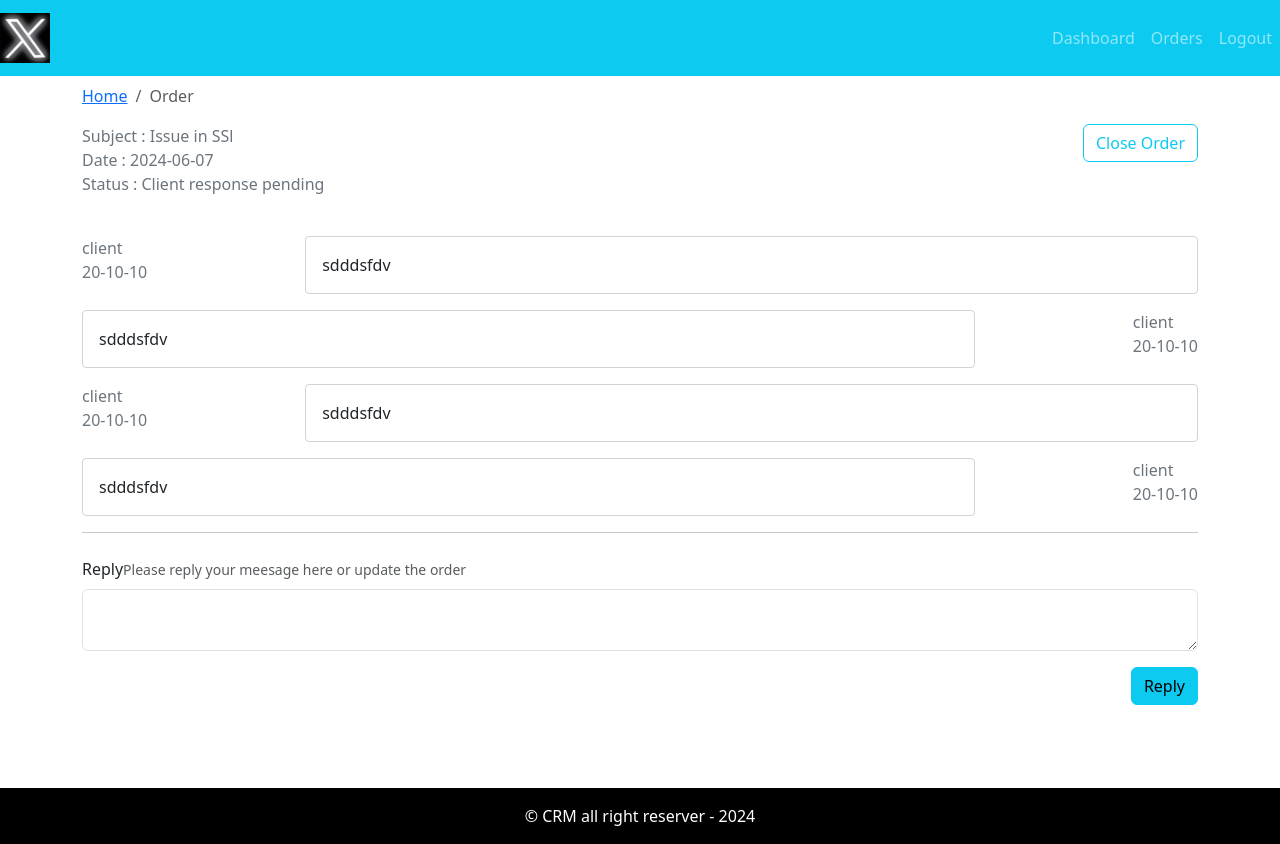
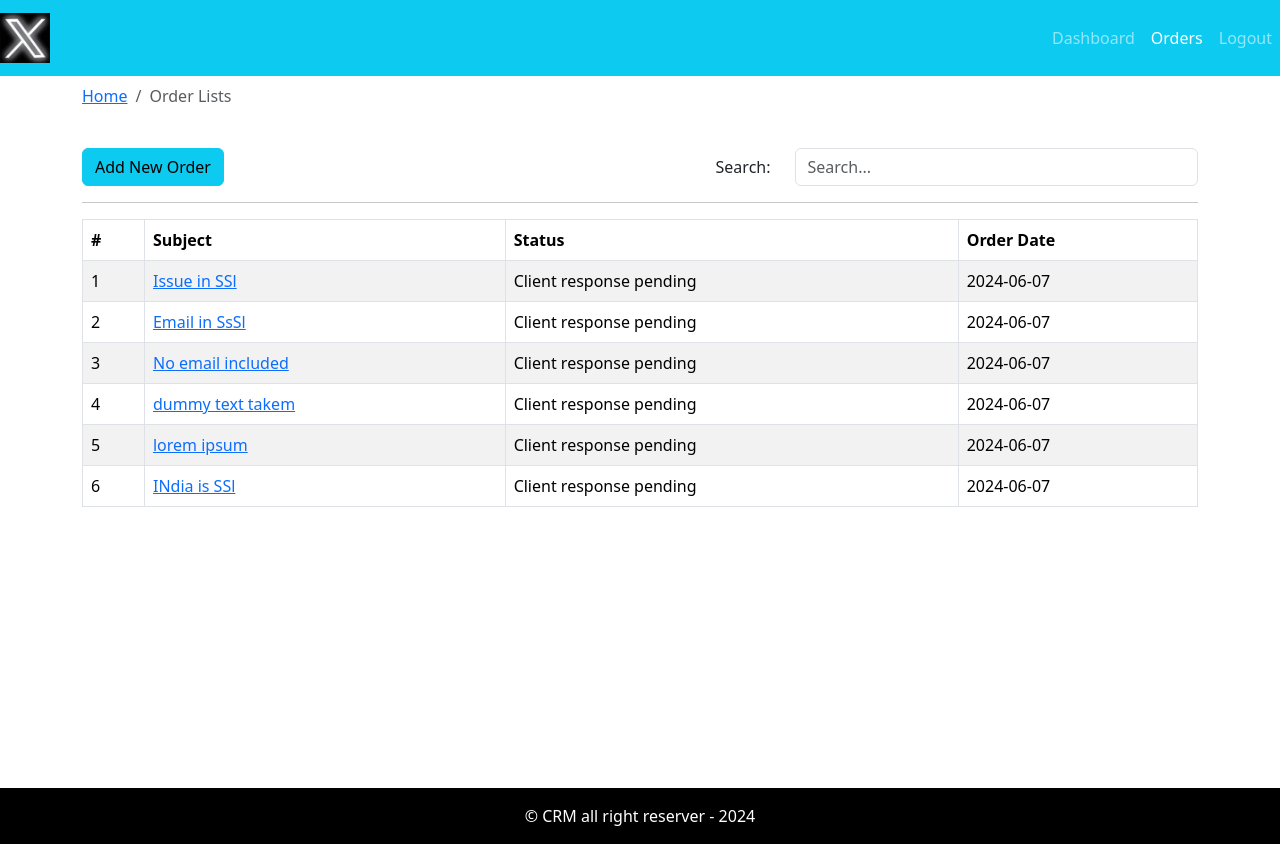
Before and after one commit to ASHYISH/crm-frontend, a React (Create React App) app: page /orders in a window 1280 px wide. Built offline with nearby package versions, Linux system fonts and the light colour scheme.

Commit message:
added react router

```diff
--- a/package.json
+++ b/package.json
@@ -11,6 +11,8 @@
     "react": "^18.3.1",
     "react-bootstrap": "^2.10.2",
     "react-dom": "^18.3.1",
+    "react-router-bootstrap": "^0.26.2",
+    "react-router-dom": "^6.23.1",
     "react-scripts": "5.0.1",
     "web-vitals": "^2.1.4"
   },
--- a/src/App.js
+++ b/src/App.js
@@ -1,4 +1,5 @@
 import React from "react";
+import { BrowserRouter as Router, Routes, Route } from "react-router-dom";
 import "./App.css";
 import { Entry } from "./pages/entry/Entry.page";
 import { DafaultLayout } from "./layout/DafaultLayout";
@@ -10,12 +11,17 @@ import { Order } from "./pages/order/Order.page";
 function App() {
   return (
     <div className="App">
-      <DafaultLayout>
-        {/* <Dashboard /> */}
-        {/* <AddOrder /> */}
-        {/* <OrderLists /> */}
-        <Order />
-      </DafaultLayout>
+      <Router>
+        <DafaultLayout>
+          <Routes>
+            <Route path="/" element={<Entry />} />
+            <Route path="/dashboard" element={<Dashboard />} />
+            <Route path="/add-order" element={<AddOrder />} />
+            <Route path="/orders" element={<OrderLists />} />
+            <Route path="/order/:tId" element={<Order />} />
+          </Routes>
+        </DafaultLayout>
+      </Router>
     </div>
   );
 }
--- a/src/components/add-order-form/AddOrderForm.Comp.js
+++ b/src/components/add-order-form/AddOrderForm.Comp.js
@@ -5,8 +5,6 @@ import PropTypes from "prop-types";
 import "./add-order-form.style.css";
 
 export const AddOrderForm = ({ handleOnSubmit, handleOnChange, frmData }) => {
-  console.log(frmData);
-
   return (
     <Accordion className="mt-3 add-new-order bg-light">
       <h1 className="text-info text-center">Add New Order</h1>
--- a/src/components/order-table/OrderTable.comp.js
+++ b/src/components/order-table/OrderTable.comp.js
@@ -1,5 +1,6 @@
 import React from "react";
 import { Table } from "react-bootstrap";
+import { useNavigate, Link } from "react-router-dom";
 
 import PropTypes from "prop-types";
 
@@ -19,7 +20,9 @@ export const OrderTable = ({ Orders }) => {
           Orders.map((row) => (
             <tr key={row.id}>
               <td>{row.id}</td>
-              <td>{row.subject}</td>
+              <td>
+                <Link to={`/order/${row.id}`}>{row.subject}</Link>
+              </td>
               <td>{row.status}</td>
               <td>{row.addedAt}</td>
             </tr>
--- a/src/layout/partials/Header.comp.js
+++ b/src/layout/partials/Header.comp.js
@@ -1,8 +1,15 @@
 import React from "react";
-import { Navbar, Nav, NavbarBrand } from "react-bootstrap";
+import { Navbar, Nav } from "react-bootstrap";
 import logo from "../../assets/img/images (1).jpeg";
+import { useNavigate } from "react-router-dom";
+import { LinkContainer } from "react-router-bootstrap";
 
 export const Header = () => {
+  const navigate = useNavigate();
+
+  const logMeOut = () => {
+    navigate("/");
+  };
   return (
     <Navbar collapseOnSelect variant="dark" bg="info" expand="md">
       <Navbar.Brand>
@@ -11,9 +18,13 @@ export const Header = () => {
       <Navbar.Toggle aria-controls="basic-navbar-nav" />
       <Navbar.Collapse id="basic-navbar-nav">
         <Nav className="ms-auto">
-          <Nav.Link href="/dashboard">Dashboard</Nav.Link>
-          <Nav.Link href="/dashboard">Orders</Nav.Link>
-          <Nav.Link href="/dashboard">Logout</Nav.Link>
+          <LinkContainer to="/dashboard">
+            <Nav.Link>Dashboard</Nav.Link>
+          </LinkContainer>
+          <LinkContainer to="/orders">
+            <Nav.Link>Orders</Nav.Link>
+          </LinkContainer>
+          <Nav.Link onClick={logMeOut}>Logout</Nav.Link>
         </Nav>
       </Navbar.Collapse>
     </Navbar>
--- a/src/pages/dashboard/Dashboard.page.js
+++ b/src/pages/dashboard/Dashboard.page.js
@@ -3,6 +3,7 @@ import { Container, Row, Col, Button } from "react-bootstrap";
 import { OrderTable } from "../../components/order-table/OrderTable.comp";
 import Orders from "../../assets/data/dummy-data.json";
 import { PageBreadCrumb } from "../../components/breadcrumb/BreadCrumb.comp";
+import { useNavigate, Link } from "react-router-dom";
 
 export const Dashboard = () => {
   return (
@@ -14,12 +15,14 @@ export const Dashboard = () => {
       </Row>
       <Row>
         <Col className="text-center mt-5 mb-2">
+          <Link to="/add-order">
             <Button
               variant="info"
               style={{ fontSize: " 2rem", padding: "10px 30px" }}
             >
               Add New Order
             </Button>
+          </Link>
         </Col>
       </Row>
       <Row>
--- a/src/pages/order-list/OrderLists.page.js
+++ b/src/pages/order-list/OrderLists.page.js
@@ -4,6 +4,7 @@ import { PageBreadCrumb } from "../../components/breadcrumb/BreadCrumb.comp";
 import { SearchForm } from "../../components/search-form/SearchForm.comp";
 import { OrderTable } from "../../components/order-table/OrderTable.comp";
 import Orders from "../../assets/data/dummy-data.json";
+import { useNavigate, Link } from "react-router-dom";
 
 export const OrderLists = () => {
   const [str, setStr] = useState("");
@@ -32,7 +33,9 @@ export const OrderLists = () => {
       </Row>
       <Row className="mt-4">
         <Col>
-          <Button variant="info">Add New Order</Button>
+          <Link to="/add-order">
+            <Button variant="info">Add New Order</Button>
+          </Link>
         </Col>
         <Col className="text-end">
           <SearchForm handleOnChange={handleOnChange} str={str} />
```
Also changed, not shown: 1 other file (tests, documents, lock files or other folders). Lines whose indentation alone changed are shown as unchanged.
